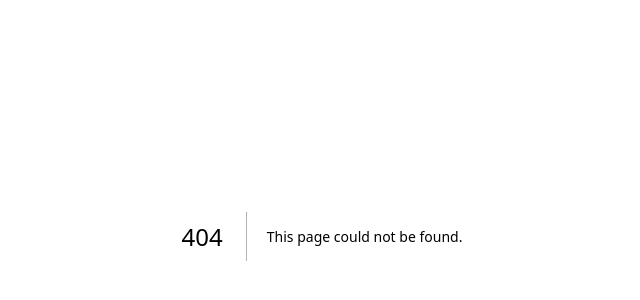
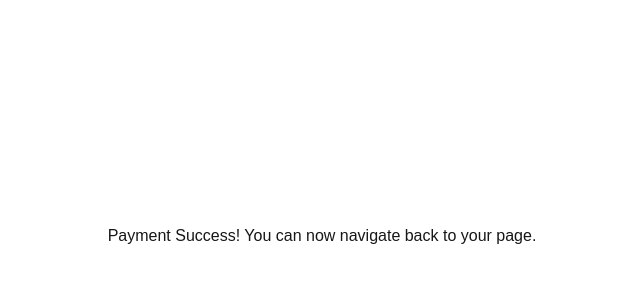
Before and after one commit to projectBD1/projectBD, a Next.js app in the folder client/: page /success in a window 1280 px wide. Before the commit this address had no page. Shown: the part 164-464 px from the top of the page, without its empty margins (318-958 px from the left). Built offline with nearby package versions, Linux system fonts and the light colour scheme.

Commit message:
Success page implemented

```diff
--- a/client/src/app/Donate/NewComponents/header.jsx
+++ b/client/src/app/Donate/NewComponents/header.jsx
@@ -44,7 +44,7 @@ export default function Header() {
       }),
     });
     const data = await response.json();
-    if (data.transaction=="Payment Failure"){alert("MUST ENTER VALID AMOUNT")}
+    if (data.transaction=="Payment Failure"){alert("You must enter a valid, non-zero amount. Please try again.")}
     console.log("Data.transaction is: ", data.transaction)
     paddle.Checkout.open({
       transactionId: data.transaction,
--- /dev/null
+++ b/client/src/app/success/page.js
@@ -0,0 +1,10 @@
+import styles from "./pageStyle.module.css"
+export default function SuccessPage(){
+    return(
+        <div className={styles.paymentSuccess}>
+            <div className={styles.successBox}>
+            Payment Success! You can now navigate back to your page.
+            </div>
+        </div>
+    )
+}
--- /dev/null
+++ b/client/src/app/success/pageStyle.module.css
@@ -0,0 +1,8 @@
+
+.paymentSuccess{
+  width:100vw;
+  height:100vh;
+  display: flex;
+  justify-content: center; /* centers horizontally */
+  align-items: center !important;
+}
```
